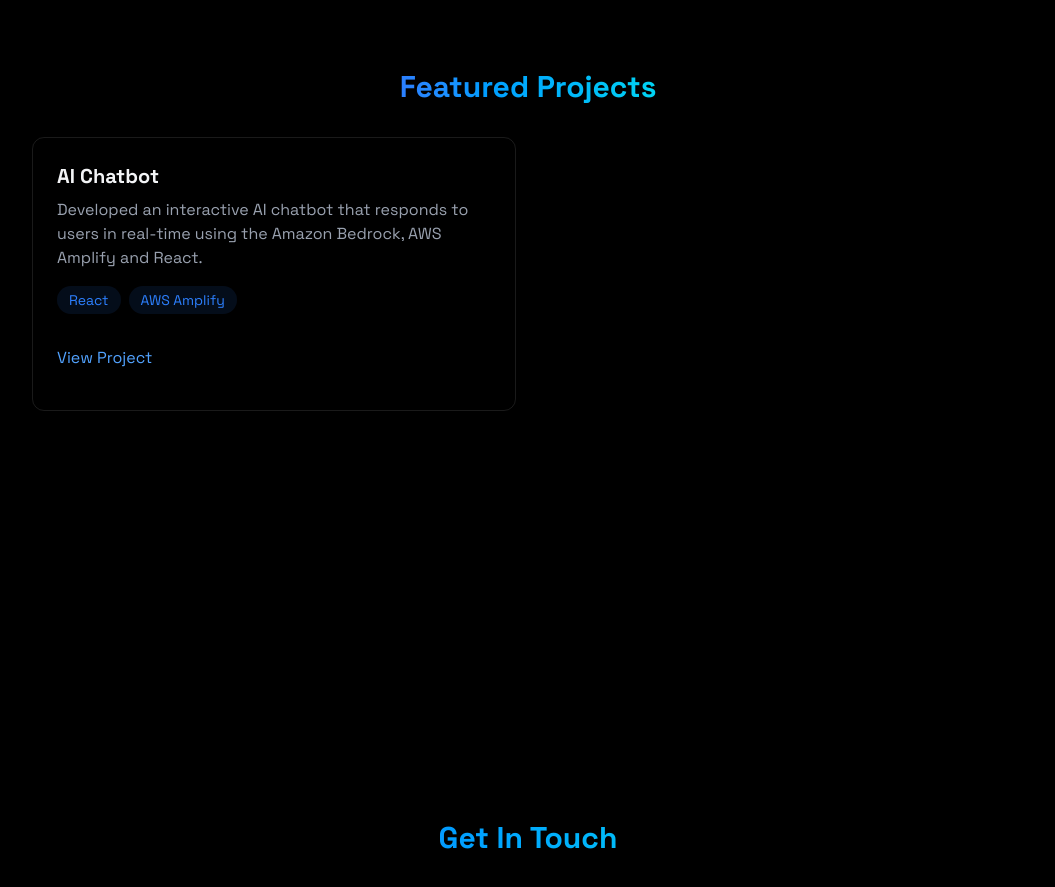
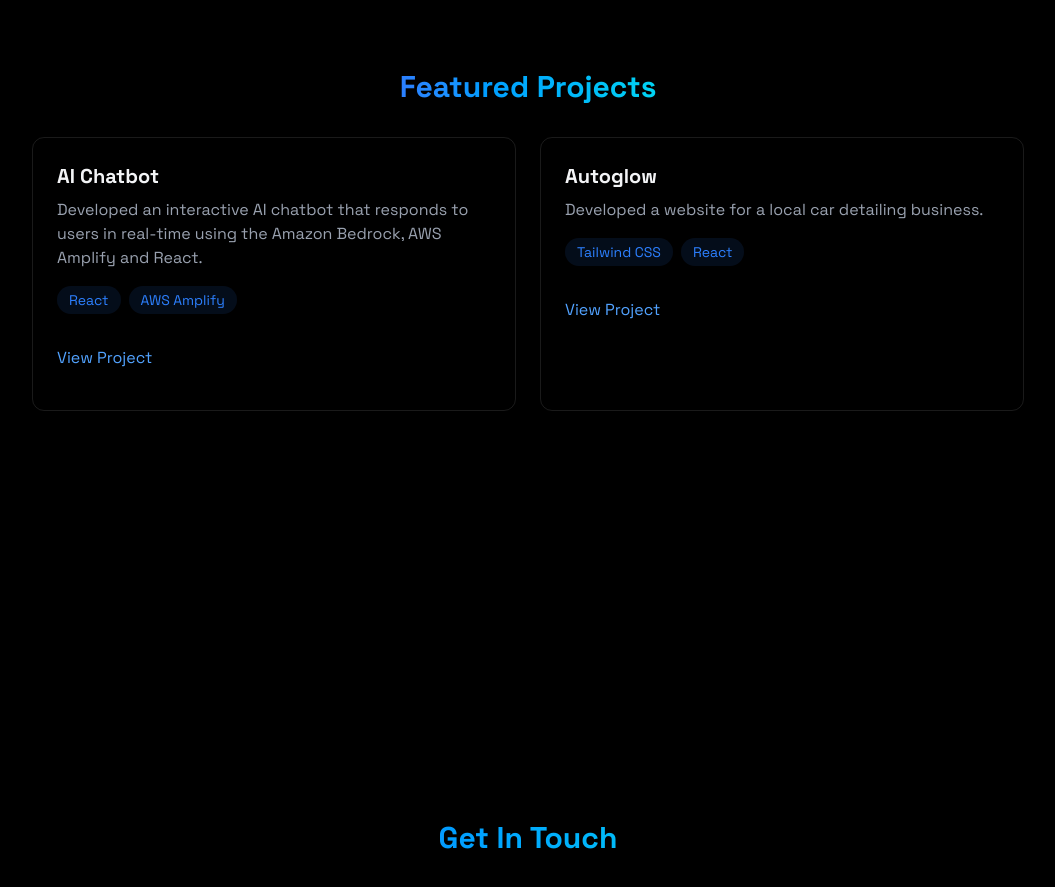
Before and after one commit to GuutaaH/guutaahassen-portfolio, a React (Vite) app: page / in a window 1280 px wide. Shown: the part 2340-3227 px from the top of the page, without its empty margins (112-1167 px from the left). Built offline with nearby package versions, Linux system fonts and the light colour scheme.

Commit message:
local update

```diff
--- a/src/components/sections/Projects.jsx
+++ b/src/components/sections/Projects.jsx
@@ -6,23 +6,17 @@ export const Projects = () => {
         <section id="projects" className="min-h-screen flex items-center justify-center py-20">
             <RevealOnScroll>
                 <div className="max-w-5xl mx-auto px-4 flex flex-col items-center">
-
-                    {/* Section Title */}
                     <h2 className="text-3xl font-bold mb-8 bg-gradient-to-r from-blue-500 to-cyan-400 bg-clip-text text-transparent text-center">
                         Featured Projects
                     </h2>
 
-                    {/* Projects Grid (Centered) */}
                     <div className="grid grid-cols-1 md:grid-cols-2 gap-6 justify-center">
-
-                        {/* Start of Project */}
-                        <div className="p-6 rounded-xl border border-white/10 hover:-translate-y-1 hover:border-blue-500/30 hover:shadow-[0_2px_8px_rgba(59,130,2246,0.2)] transition">
+                        {/* AI Chatbot */}
+                        <div className="p-6 rounded-xl border border-white/10 hover:-translate-y-1 hover:border-blue-500/30 hover:shadow-[0_2px_8px_rgba(59,130,246,0.2)] transition">
                             <h3 className="text-xl font-bold mb-2">AI Chatbot</h3>
                             <p className="text-gray-400 mb-4">
                                 Developed an interactive AI chatbot that responds to users in real-time using the Amazon Bedrock, AWS Amplify and React.
                             </p>
-
-                            {/* Technologies */}
                             <div className="flex flex-wrap gap-2 mb-4">
                                 {["React", "AWS Amplify"].map((tech, key) => (
                                     <span
@@ -33,16 +27,45 @@ export const Projects = () => {
                                     </span>
                                 ))}
                             </div>
-
-                            {/* Project Link */}
                             <div className="flex justify-between items-center">
-                                <a href="https://master.d1udfopqcaa00y.amplifyapp.com/" className="text-blue-400 hover:text-blue-300 transition-colors my-4" target="_blank">
+                                <a
+                                    href="https://master.d1udfopqcaa00y.amplifyapp.com/"
+                                    className="text-blue-400 hover:text-blue-300 transition-colors my-4"
+                                    target="_blank"
+                                    rel="noreferrer"
+                                >
                                     View Project
                                 </a>
                             </div>
                         </div>
-                        {/* End of Project */}
 
+                        {/* Autoglow */}
+                        <div className="p-6 rounded-xl border border-white/10 hover:-translate-y-1 hover:border-blue-500/30 hover:shadow-[0_2px_8px_rgba(59,130,246,0.2)] transition">
+                            <h3 className="text-xl font-bold mb-2">Autoglow</h3>
+                            <p className="text-gray-400 mb-4">
+                                Developed a website for a local car detailing business.
+                            </p>
+                            <div className="flex flex-wrap gap-2 mb-4">
+                                {["Tailwind CSS", "React"].map((tech, key) => (
+                                    <span
+                                        key={key}
+                                        className="bg-blue-500/10 text-blue-500 py-1 px-3 rounded-full text-sm hover:bg-blue-500/20 hover:shadow-[0_2px_8px_rgba(59,130,246,0.1)] transition-all"
+                                    >
+                                        {tech}
+                                    </span>
+                                ))}
+                            </div>
+                            <div className="flex justify-between items-center">
+                                <a
+                                    href="https://autoglow-detailing.vercel.app/"
+                                    className="text-blue-400 hover:text-blue-300 transition-colors my-4"
+                                    target="_blank"
+                                    rel="noreferrer"
+                                >
+                                    View Project
+                                </a>
+                            </div>
+                        </div>
                     </div>
                 </div>
             </RevealOnScroll>
```
